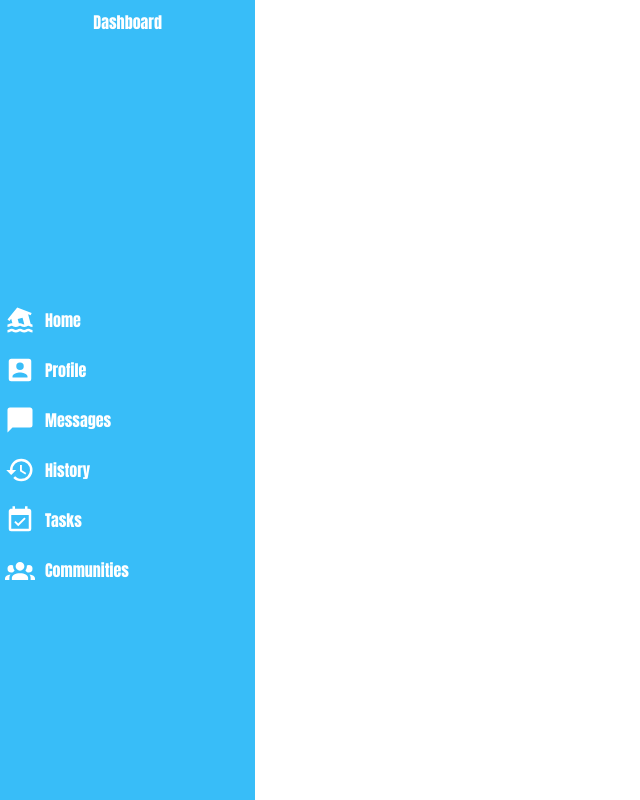
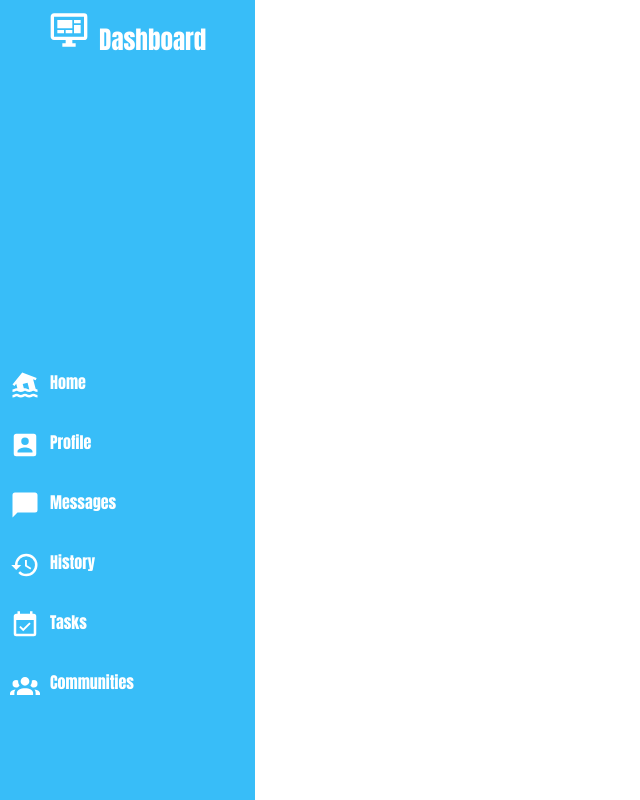
Before and after one commit to smasher421/odin-admin-dashboard, a plain HTML site: page index.html in a window 1280 px wide. Shown: the top 800 px of the page, without its empty margins (0-640 px from the left). Drawn offline with Linux system fonts and the light colour scheme.

Commit message:
modified index and css a bit

```diff
--- a/index.html
+++ b/index.html
@@ -9,7 +9,8 @@
 <body>
     <div class="container">
         <div class="sidebar">
-            <div class="sidebar-logo">Dashboard</div>
+            <div class="sidebar-logo">
+                <img src="icons/monitor-dashboard.svg" alt="dashboard-icon" class="dashboard">Dashboard</div>
             <ul>
                 <li class="home">
                     <img src="icons/home-flood.svg" alt="home-icon" class="home">Home</li>
@@ -36,7 +37,9 @@
                     <img src="icons/shield-account.svg" alt="privacy-icon" class="privacy">Privacy</li>
             </ul>
         </div>
-        <div class="header"></div>
+        <div class="header">
+
+        </div>
     </div>
 </body>
 </html>
--- a/styles.css
+++ b/styles.css
@@ -27,13 +27,11 @@
 ul > li{
     color: white;
     font-family: Impact, Haettenschweiler, 'Arial Narrow Bold', sans-serif;
-    padding: 5px;
+    padding: 10px;
     font-weight: bold;
     text-align: center;
     margin-bottom: 10px;
     display: flex;
-    align-items: center;
-
 }
 
 
@@ -44,6 +42,22 @@ ul > li{
     margin: auto;
     margin-top: 10px;
     font-weight: bolder;
+    font-size: 25px;
+}
+
+.dashboard{
+    width: 40px;
+    height: auto;
+    margin-right: 10px;
+}
+
+
+/* .dashboard img{
+    filter: invert(100%) brightness(200%);
+} */
+
+.sidebar-logo > img{
+    filter: invert(100%) brightness(200%);
 }
 
 
```
Also changed, not shown: icons/monitor-dashboard.svg (added).
